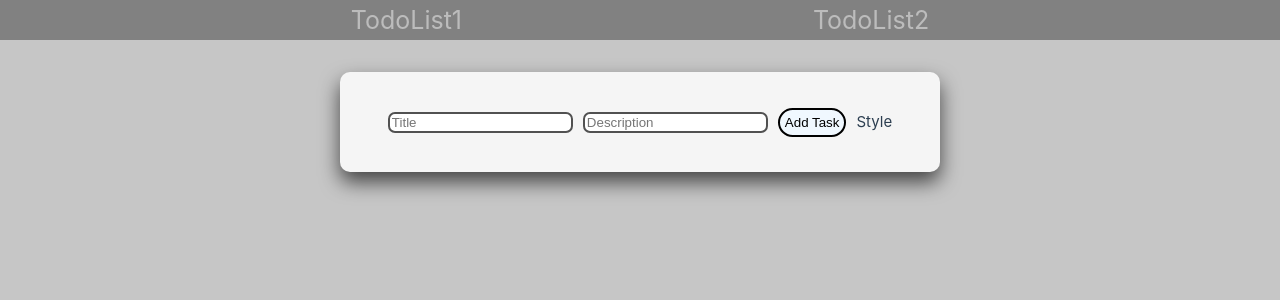
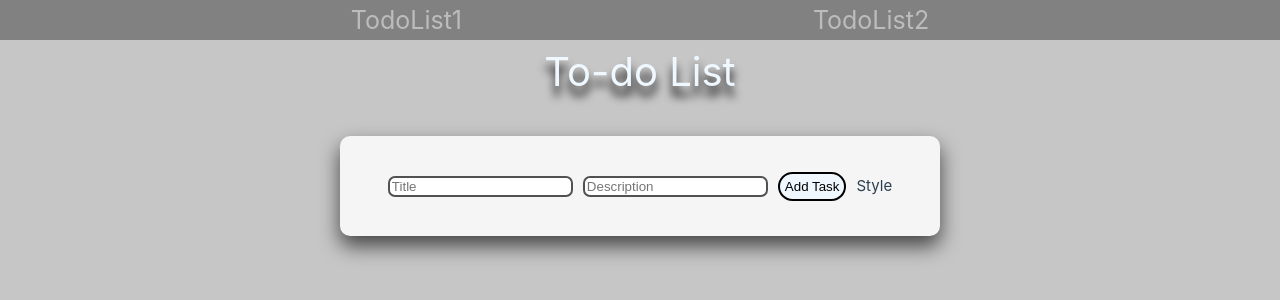
Before and after one commit to vmtuan12/todo, a Vue app: page / in a window 1280 px wide. Shown: the top 300 px of the page. Built offline with nearby package versions, Linux system fonts and the light colour scheme.

Commit message:
[draft] add big title

```diff
--- a/src/components/Todo/TodoList.vue
+++ b/src/components/Todo/TodoList.vue
@@ -48,6 +48,7 @@ import ErrorModal from '../UI/ErrorModal.vue'
 </script>
 
 <template>
+    <a class="bigTitle" href="#/">To-do List</a>
     <div v-if="errorInput" class="error-modal">
         <ErrorModal @modalOff="removeModal"/>
     </div>
@@ -83,4 +84,83 @@ import ErrorModal from '../UI/ErrorModal.vue'
         display: flex;
         justify-content: center;
     }
+
+    .bigTitle {
+        color: aliceblue;
+        display: flex;
+        justify-content: center;
+        font-size: 40px;
+        text-shadow: 0 10px 10px black;
+        transition: font-size 0.75s;
+        width: fit-content;
+        margin: auto;
+        text-decoration: none;
+        /* animation: shake 0.82s cubic-bezier(0.36, 0.07, 0.19, 0.97) both; */
+        animation: out 0.5s;
+        transform: translate3d(0, 0, 0);
+    }
+    .bigTitle:hover {
+        font-size: 45px;
+        color: black;
+        animation: in 0.5s ease-in-out;
+    }
+    @keyframes in {
+        from {
+            /* transform: rotate(0deg); */
+            font-size: 40px;
+            color: aliceblue;
+        }
+        to {
+            /* transform: rotate(360deg); */
+            font-size: 45px;
+            color: black;
+        }
+    }
+    @keyframes out {
+        from {
+            /* transform: rotate(360deg); */
+            font-size: 45px;
+            color: black;
+        }
+        to {
+            /* transform: rotate(0deg); */
+            font-size: 40px;
+            color: aliceblue;
+        }
+    }
+    @keyframes shake {
+        10%,
+        90% {
+            transform: translate3d(-5px, 0, 0);
+        }
+
+        20%,
+        80% {
+            transform: translate3d(5px, 0, 0);
+        }
+
+        30%,
+        50%,
+        70% {
+            transform: translate3d(-5px, 0, 0);
+        }
+
+        40%,
+        60% {
+            transform: translate3d(5px, 0, 0);
+        }
+    }
+    @keyframes title-appear {
+        from {
+            opacity: 0;
+            /* font-size: 0px; */
+            transform: scaleX(0);
+        }
+        to {
+            opacity: 1;
+            /* font-size: 40px; */
+            transform: scaleX(1);
+        }
+    }
+
 </style>
```
